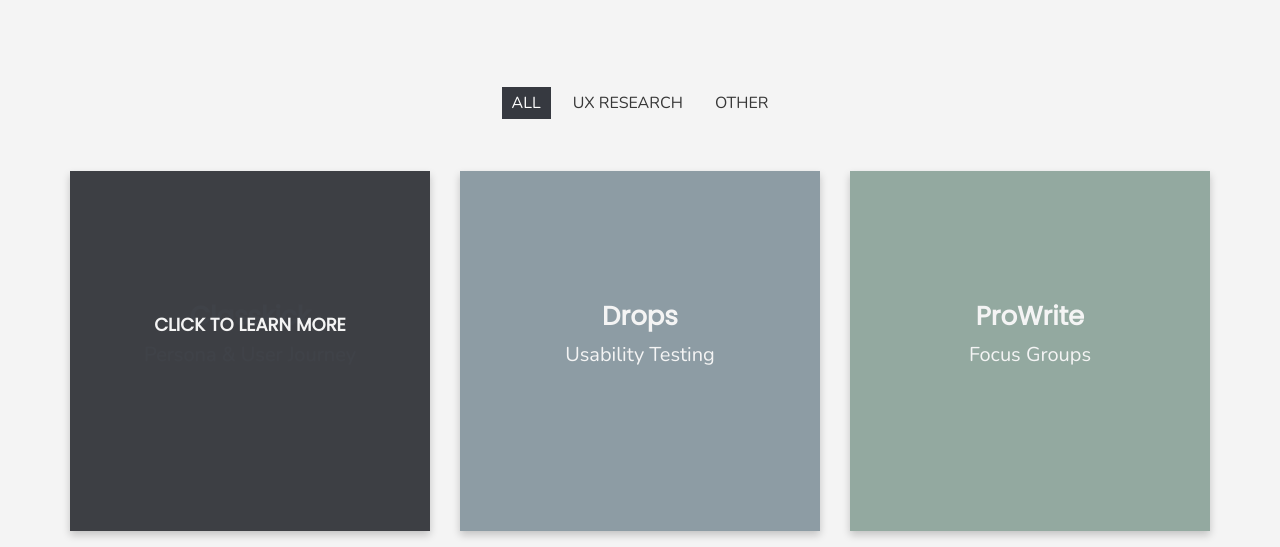
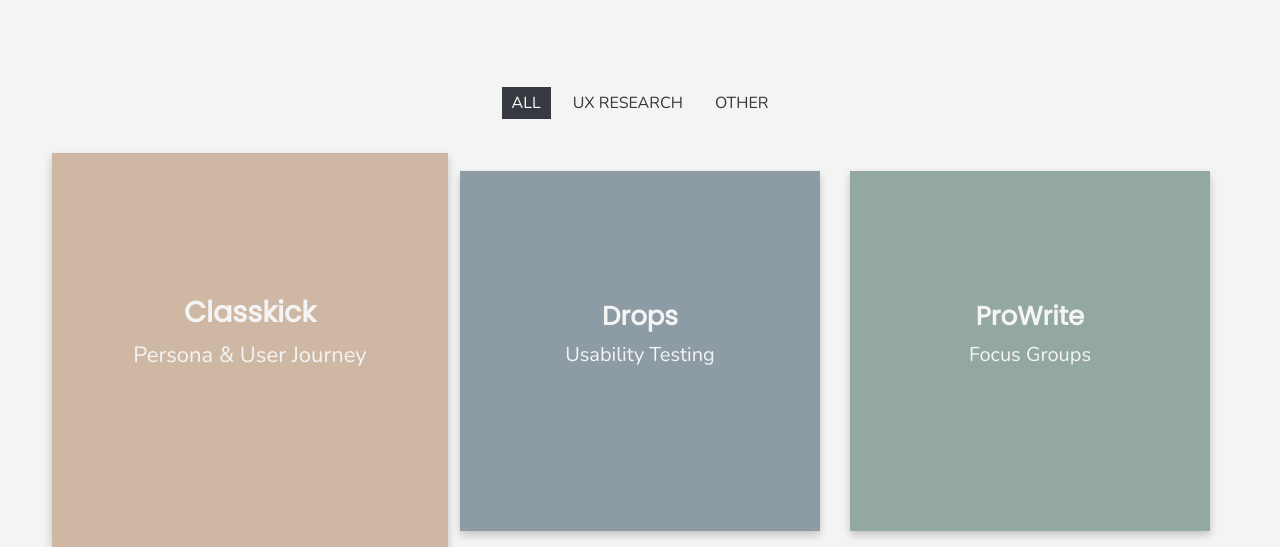
Before and after one commit to noemiems/noemiems.github.io, a plain HTML site: page index.html in a window 1280 px wide. In both pictures the pointer is over the element 250 px from the left and 604 px from the top of the page. Shown: the part 253-800 px from the top of the page. Drawn offline with nearby package versions, Linux system fonts and the light colour scheme.

Commit message:
Add files via upload

```diff
--- a/css/style.css
+++ b/css/style.css
@@ -606,9 +606,10 @@
 	transition:all .6s;
 	opacity:0;
 }
-.portfolio_single_content:hover div{
-	transform:scale(1);
-	opacity:1;
+.portfolio_single_content:hover {
+	/* transform:scale(1);
+	opacity:1; */
+	transform: scale(1.1);
 }
 .portfolio_single_content div a{
 	color: #F4F4F4;
```
